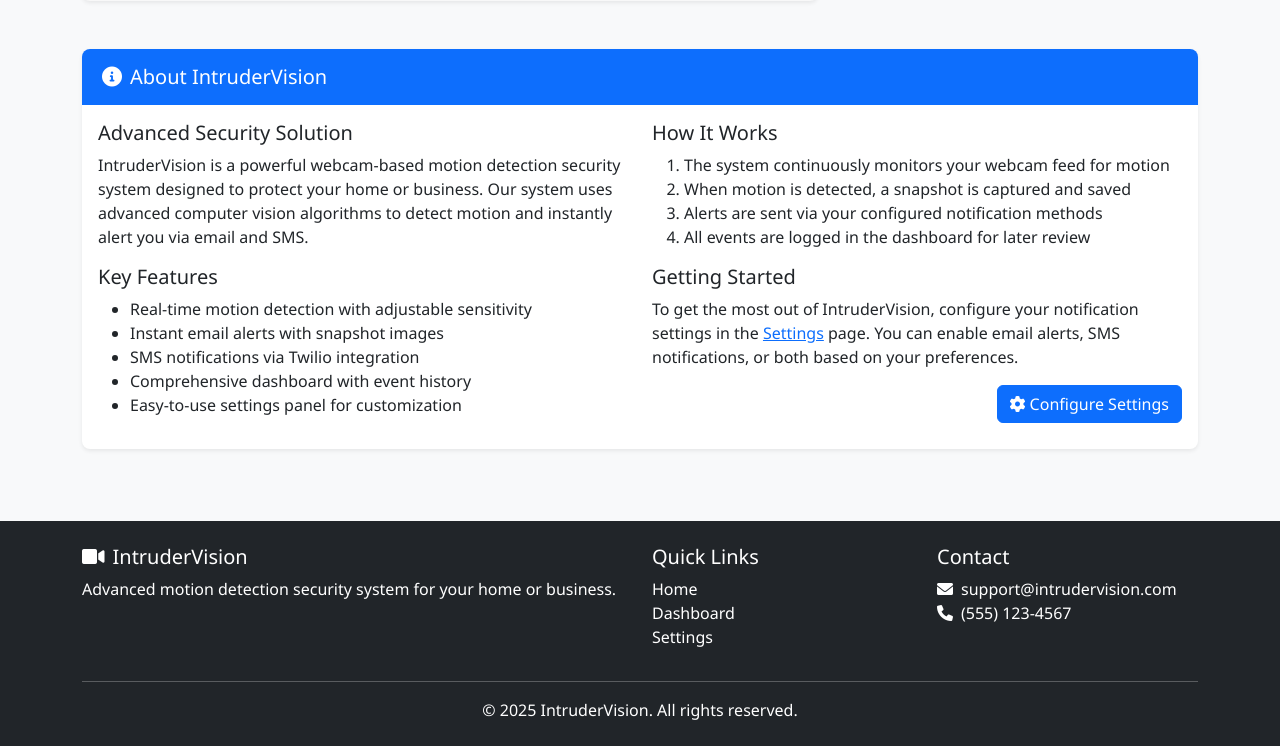
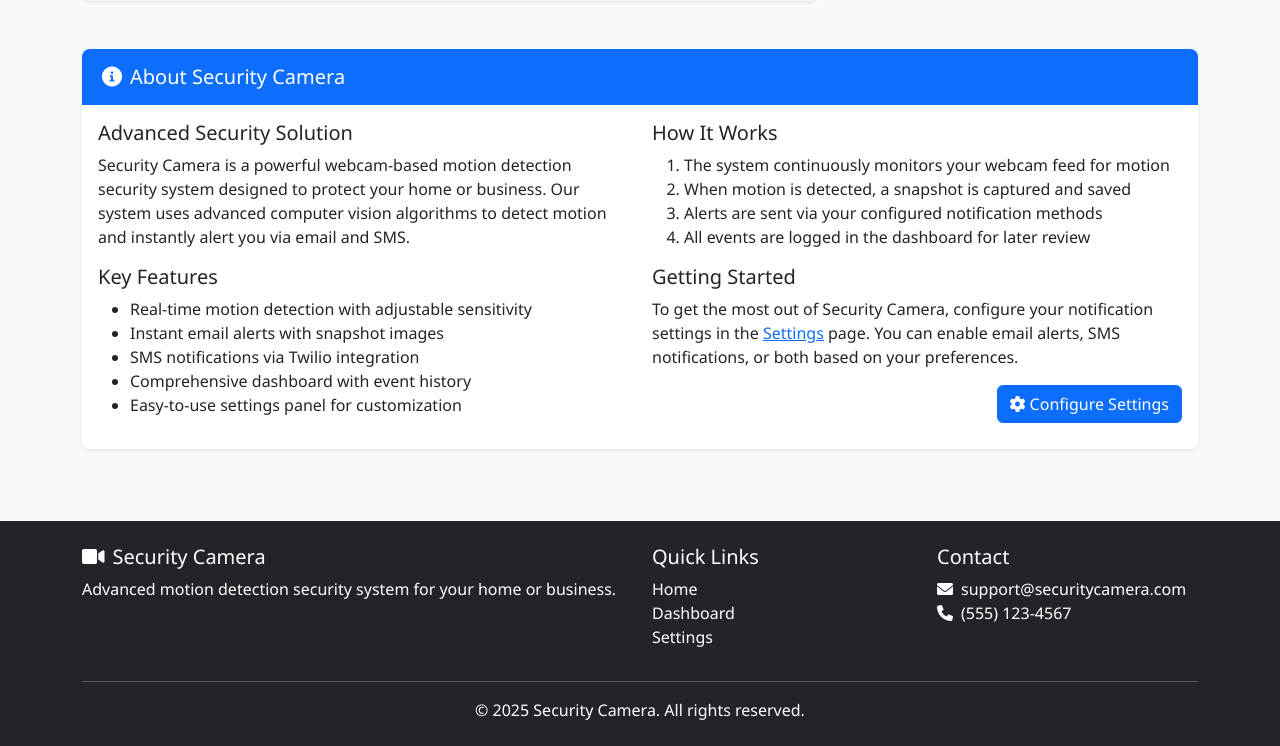
Before and after one commit to Abdulbasith0512/Security-Camera, a Flask app: page / in a window 1280 px wide. Shown: the part 746-1492 px from the top of the page. Run offline with Flask 2, Linux system fonts and the light colour scheme; data that the repository does not hold is empty.

Commit message:
Change website name from IntruderVision to Security Camera

```diff
--- a/app.py
+++ b/app.py
@@ -97,7 +97,7 @@
         msg = MIMEMultipart()
         msg['From'] = settings['email']['username']
         msg['To'] = settings['email']['recipient']
-        msg['Subject'] = 'Motion Detected - IntruderVision Alert'
+        msg['Subject'] = 'Motion Detected - Security Camera Alert'
 
         body = f"Motion was detected at {datetime.datetime.now().strftime('%Y-%m-%d %H:%M:%S')}."
         msg.attach(MIMEText(body, 'plain'))
--- a/requirements.txt
+++ b/requirements.txt
@@ -1,4 +1,4 @@
-# IntruderVision - Requirements
+# Security Camera - Requirements
 
 # Web Framework
 flask==2.2.3
--- a/static/css/style.css
+++ b/static/css/style.css
@@ -1,4 +1,4 @@
-/* IntruderVision - Main Stylesheet */
+/* Security Camera - Main Stylesheet */
 
 /* Global Styles */
 body {
--- a/static/js/main.js
+++ b/static/js/main.js
@@ -1,6 +1,6 @@
 /**
- * IntruderVision - Main JavaScript File
- * Handles client-side functionality for the IntruderVision security system
+ * Security Camera - Main JavaScript File
+ * Handles client-side functionality for the Security Camera security system
  */
 
 // Wait for DOM to be fully loaded
--- a/templates/base.html
+++ b/templates/base.html
@@ -3,7 +3,7 @@
 <head>
     <meta charset="UTF-8">
     <meta name="viewport" content="width=device-width, initial-scale=1.0">
-    <title>{% block title %}IntruderVision{% endblock %}</title>
+    <title>{% block title %}Security Camera{% endblock %}</title>
     <!-- Bootstrap CSS -->
     <link href="https://cdn.jsdelivr.net/npm/bootstrap@5.3.0-alpha1/dist/css/bootstrap.min.css" rel="stylesheet">
     <!-- Font Awesome -->
@@ -17,7 +17,7 @@
     <nav class="navbar navbar-expand-lg navbar-dark bg-dark">
         <div class="container">
             <a class="navbar-brand" href="{{ url_for('index') }}">
-                <i class="fas fa-video me-2"></i>IntruderVision
+                <i class="fas fa-video me-2"></i>Security Camera
             </a>
             <button class="navbar-toggler" type="button" data-bs-toggle="collapse" data-bs-target="#navbarNav">
                 <span class="navbar-toggler-icon"></span>
@@ -68,7 +68,7 @@
         <div class="container">
             <div class="row">
                 <div class="col-md-6">
-                    <h5><i class="fas fa-video me-2"></i>IntruderVision</h5>
+                    <h5><i class="fas fa-video me-2"></i>Security Camera</h5>
                     <p>Advanced motion detection security system for your home or business.</p>
                 </div>
                 <div class="col-md-3">
@@ -82,14 +82,14 @@
                 <div class="col-md-3">
                     <h5>Contact</h5>
                     <ul class="list-unstyled">
-                        <li><i class="fas fa-envelope me-2"></i>support@intrudervision.com</li>
+                        <li><i class="fas fa-envelope me-2"></i>support@securitycamera.com</li>
                         <li><i class="fas fa-phone me-2"></i>(555) 123-4567</li>
                     </ul>
                 </div>
             </div>
             <hr>
             <div class="text-center">
-                <p class="mb-0">&copy; {{ now.year }} IntruderVision. All rights reserved.</p>
+                <p class="mb-0">&copy; {{ now.year }} Security Camera. All rights reserved.</p>
             </div>
         </div>
     </footer>
--- a/templates/dashboard.html
+++ b/templates/dashboard.html
@@ -1,6 +1,6 @@
 {% extends "base.html" %}
 
-{% block title %}IntruderVision - Dashboard{% endblock %}
+{% block title %}Security Camera - Dashboard{% endblock %}
 
 {% block extra_css %}
 <style>
--- a/templates/index.html
+++ b/templates/index.html
@@ -1,6 +1,6 @@
 {% extends "base.html" %}
 
-{% block title %}IntruderVision - Home{% endblock %}
+{% block title %}Security Camera - Home{% endblock %}
 
 {% block content %}
 <div class="row">
@@ -101,13 +101,13 @@
     <div class="col-12">
         <div class="card shadow-sm">
             <div class="card-header bg-primary text-white">
-                <h5 class="mb-0"><i class="fas fa-info-circle me-2"></i>About IntruderVision</h5>
+                <h5 class="mb-0"><i class="fas fa-info-circle me-2"></i>About Security Camera</h5>
             </div>
             <div class="card-body">
                 <div class="row">
                     <div class="col-md-6">
                         <h5>Advanced Security Solution</h5>
-                        <p>IntruderVision is a powerful webcam-based motion detection security system designed to protect your home or business. Our system uses advanced computer vision algorithms to detect motion and instantly alert you via email and SMS.</p>
+                        <p>Security Camera is a powerful webcam-based motion detection security system designed to protect your home or business. Our system uses advanced computer vision algorithms to detect motion and instantly alert you via email and SMS.</p>
 
                         <h5>Key Features</h5>
                         <ul>
@@ -128,7 +128,7 @@
                         </ol>
 
                         <h5>Getting Started</h5>
-                        <p>To get the most out of IntruderVision, configure your notification settings in the <a href="{{ url_for('settings_page') }}">Settings</a> page. You can enable email alerts, SMS notifications, or both based on your preferences.</p>
+                        <p>To get the most out of Security Camera, configure your notification settings in the <a href="{{ url_for('settings_page') }}">Settings</a> page. You can enable email alerts, SMS notifications, or both based on your preferences.</p>
 
                         <div class="text-end mt-3">
                             <a href="{{ url_for('settings_page') }}" class="btn btn-primary">
--- a/templates/settings.html
+++ b/templates/settings.html
@@ -1,6 +1,6 @@
 {% extends "base.html" %}
 
-{% block title %}IntruderVision - Settings{% endblock %}
+{% block title %}Security Camera - Settings{% endblock %}
 
 {% block content %}
 <div class="row mb-4">
@@ -299,7 +299,7 @@
                                     <tbody>
                                         <tr>
                                             <th scope="row">Version</th>
-                                            <td>IntruderVision 1.0</td>
+                                            <td>Security Camera 1.0</td>
                                         </tr>
                                         <tr>
                                             <th scope="row">Framework</th>
```
Also changed, not shown: README.md, 1 other file.
